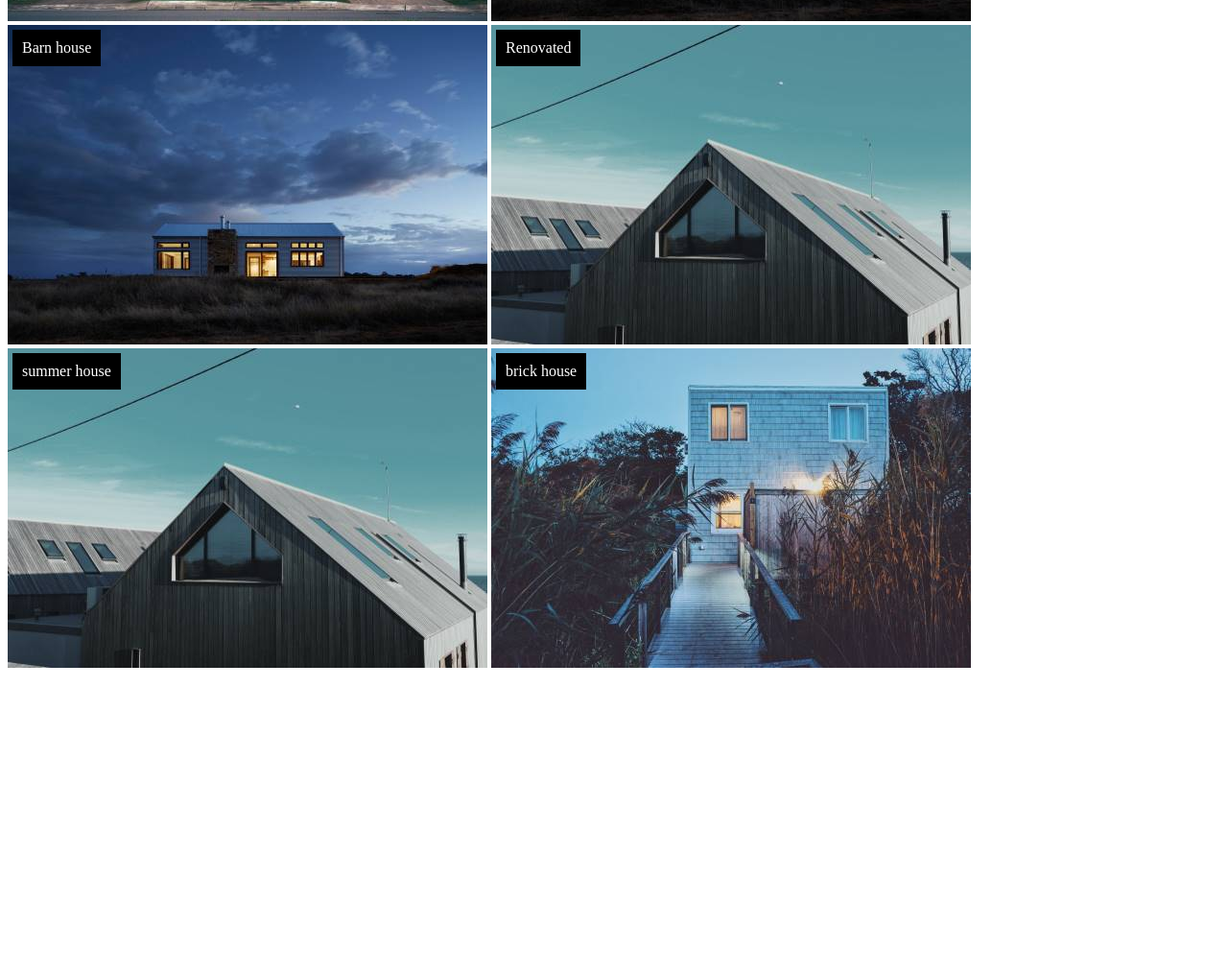
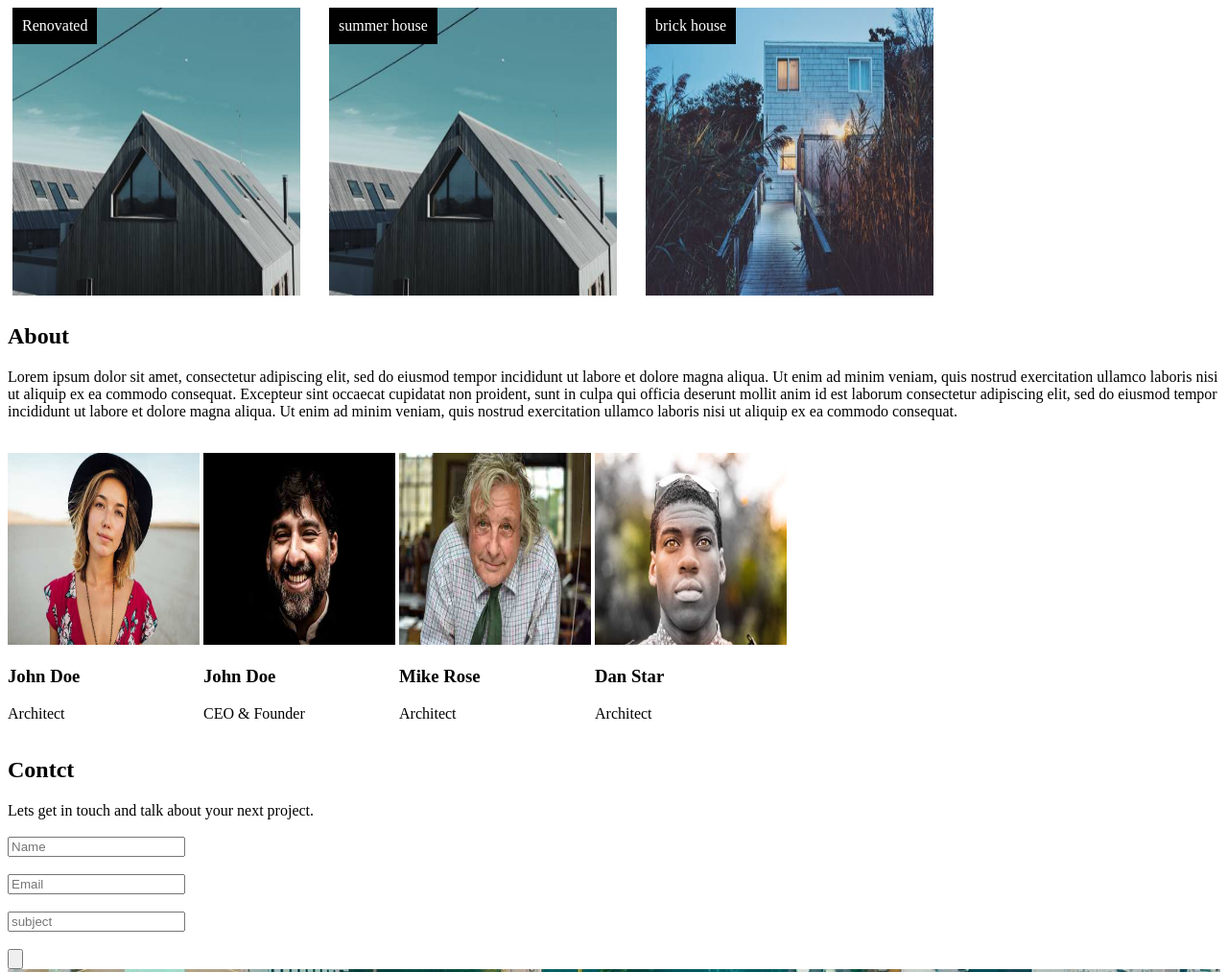
Before and after one commit to Saikumar-gif/day5css, a plain HTML site: page index.html in a window 1280 px wide. Shown: the part 1110-2123 px from the top of the page at 96% size. Before the commit the page ends 1818 px from the top, so only its background shows below. Drawn offline with Linux system fonts and the light colour scheme.

Commit message:
Add files via upload

```diff
--- a/index.html
+++ b/index.html
@@ -30,6 +30,8 @@
 .image{
     position: relative;
     display: inline-block;
+    width: 25%; height: 25%;
+    padding: 5px;
 }
 
 .titleab{position: absolute;
@@ -39,6 +41,12 @@
     color: white;
     margin: 5px 0px;
     padding: 10px;
+
+}
+
+
+.come{display: inline-block;
+    position: relative;
 
 }
 
@@ -60,9 +68,10 @@
 
         <div id="header">
             <span><b>BR</b>Architects</span>
-            <a href="Project">Project</a>
+
             <a href="About">About</a>
             <a href="Contact">Contact</a>
+            <a href="Project">Project</a>
         </div>
         </div>
         <br>
@@ -81,32 +90,32 @@
         <hr>
         <div>
             <div class="image">
-                <img class="project-img" src="house2.jpg"  alt="">
+                <img class="project-img" src="house2.jpg" width="300px" height="300px" alt="">
                 <p class="titleab">Summer house</p>
             </div>
 
            <div class="image">
-                <img class="project-img" src="house3 (1).jpg" alt="">
+                <img class="project-img" src="house3 (1).jpg" width="300px" height="300px" alt="">
                 <p class="titleab">Brick house</p>
             </div>
 
            <div class="image">
-                <img class="project-img" src="house3.jpg" alt="">
+                <img class="project-img" src="house3.jpg" width="300px" height="300px"  alt="">
                 <p class="titleab">Barn house</p>
             </div>
 
             <div class="image">
-                <img class="project-img" src="house4 (1).jpg" alt="">
+                <img class="project-img" src="house4 (1).jpg" width="300px" height="300px" alt="">
                 <p class="titleab">Renovated</p>
             </div>
 
             <div class="image">
-                <img class="project-img" src="house4.jpg" alt="">
+                <img class="project-img" src="house4.jpg" width="300px" height="300px" alt="">
                 <p class="titleab">summer house</p>
             </div>
 
             <div class="image">
-                <img class="project-img" src="house5.jpg" alt="">
+                <img class="project-img" src="house5.jpg" width="300px" height="300px" alt="">
                 <p class="titleab">brick house</p>
             </div>
 
@@ -115,12 +124,63 @@
 
 
 
+        <h2>About</h2>
+
+        <p>Lorem ipsum dolor sit amet, consectetur adipiscing elit, sed do eiusmod tempor incididunt ut labore et dolore magna aliqua. Ut enim ad minim veniam, quis nostrud exercitation ullamco laboris nisi ut aliquip ex ea commodo consequat. Excepteur sint occaecat cupidatat non proident, sunt in culpa qui officia deserunt mollit anim id est laborum consectetur adipiscing elit, sed do eiusmod tempor incididunt ut labore et dolore magna aliqua. Ut enim ad minim veniam, quis nostrud exercitation ullamco laboris nisi ut aliquip ex ea commodo consequat.</p>
+
+        <br>
+
+        <div>
+
+        <div class="come">
+            <img src="team1.jpg" width="200px" height="200px"><p><h3>John Doe</h3> Architect</p></div>
+
+            <div class="come">
+            <img src="team2.jpg" width="200px" height="200px"><p><h3>John Doe</h3> CEO & Founder</p></div>
+
+            <div class="come">
+            <img src="team3.jpg" width="200px" height="200px"><p><h3>Mike Rose</h3> Architect</p></div>
+
+            <div class="come">
+            <img src="team4.jpg" width="200px" height="200px"><p><h3>Dan Star</h3>Architect </p>
+        </div>
+
+        </div>
+
+        <h2>Contct</h2>
+
+        <span>Lets get in touch and talk about your next project.</span>
+
+        <br>
+        <br>
+
+        <input type="box" placeholder="Name" width="100%">
+        <br>
+        <br>
+
+        <input type="email" placeholder="Email" width="100%">
+
+        <br>
+        <br>
+
+        <input type="text" placeholder="subject" width="100%">
+
+        <br>
+        <br>
+
+
+        <input type="button" placeholder="button" >
+
+        <img src="map.jpg" width="100%">
 
 
 
 
 
-        </div>
+
+
+
+
 
 
 
```
Also changed, not shown: map.jpg (added), team1.jpg (added), team2.jpg (added), team3.jpg (added), team4.jpg (added).
